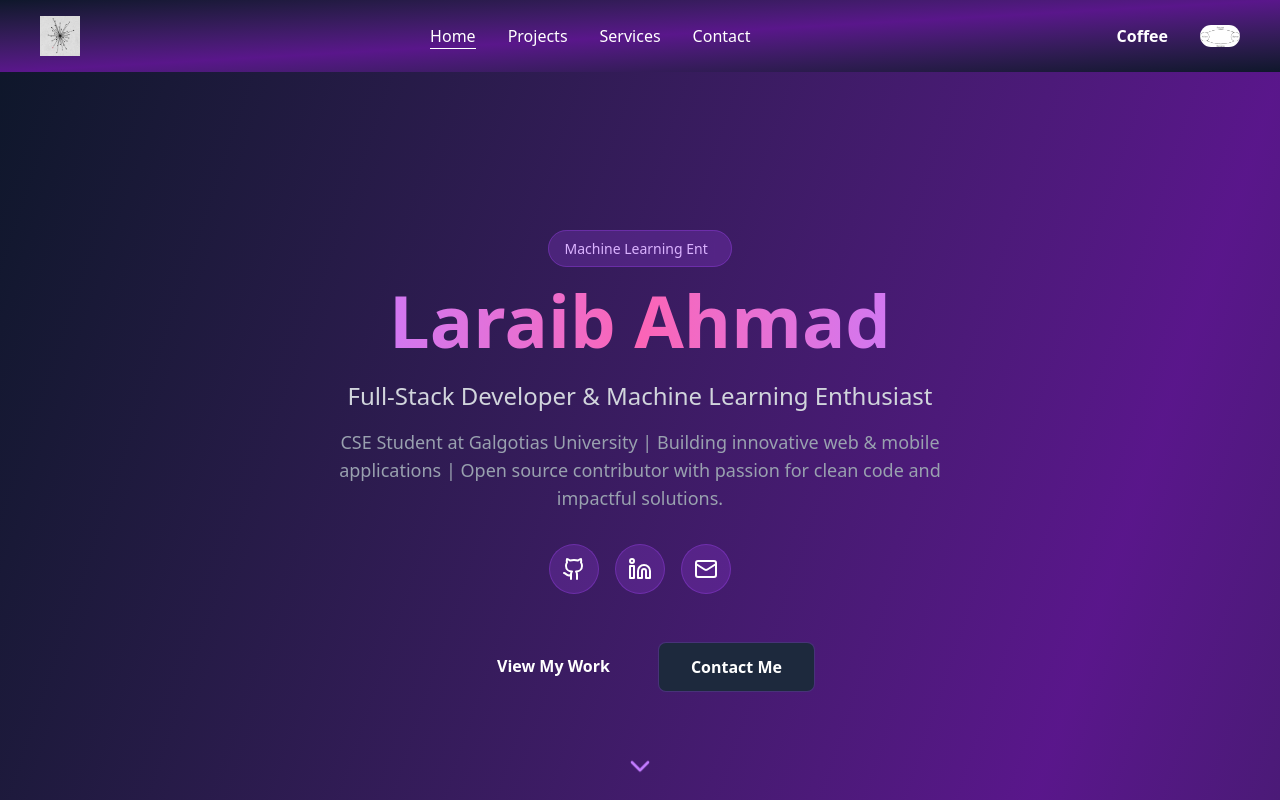
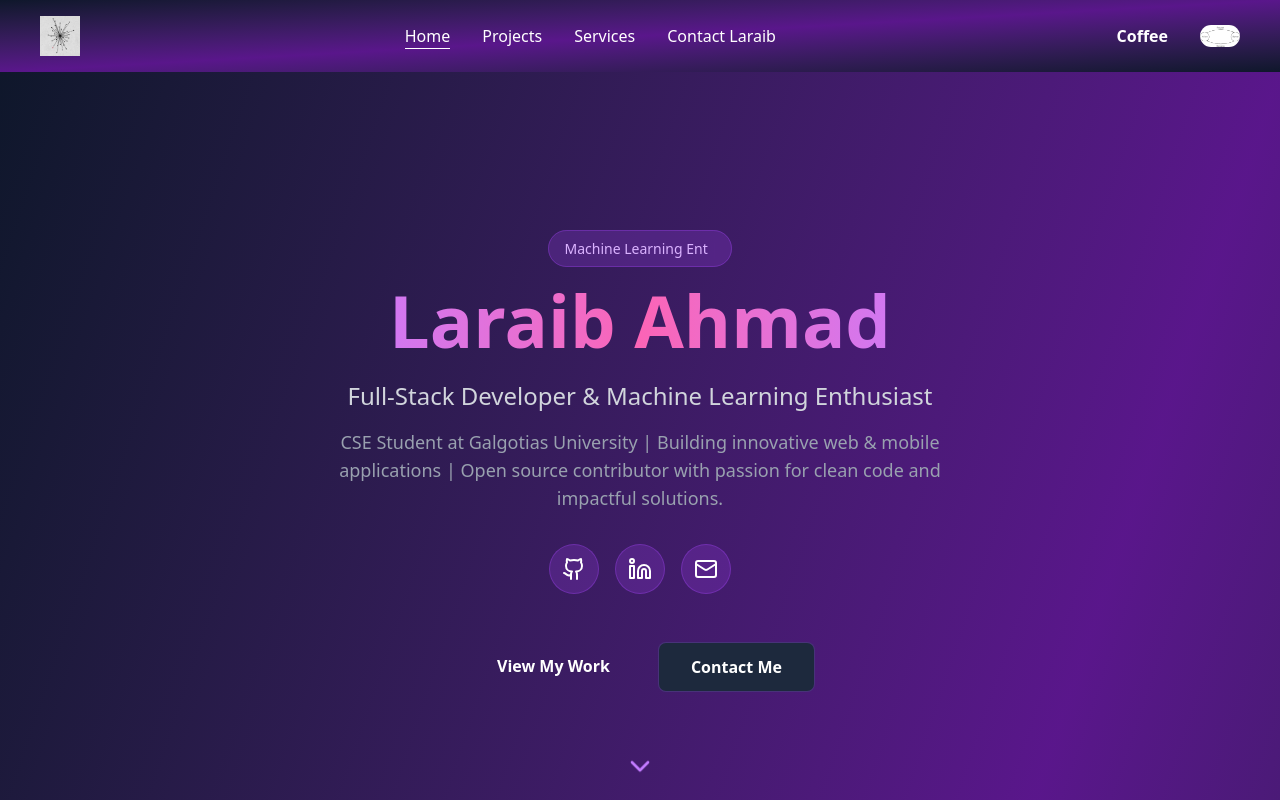
Before and after one commit to Laraib17/my_portfolio, a React (Vite) app: page / in a window 1280 px wide. Shown: the top 800 px of the page. Built offline with nearby package versions, Linux system fonts and the light colour scheme; no server answers; a web font is replaced by a local one.

Commit message:
feat: little changes

```diff
--- a/src/components/Navbar.jsx
+++ b/src/components/Navbar.jsx
@@ -5,7 +5,7 @@ const BasicExample = () => {
   return (
     <div className="flex items-center justify-between sm:items-center px-10 py-4 bg-linear-to-br from-slate-900 via-purple-900 to-slate-900 text-white">
       <div className="sm:items-center-safe h-10 w-10 ">
-        <img src={logo} alt="logo"/>
+        <img src={logo} alt="logo" />
       </div>
       <ul className="flex gap-8 flex-row text-md font-medium">
         <NavLink to="/" className="flex flex-col items-center gap- ">
@@ -21,19 +21,23 @@ const BasicExample = () => {
           <hr className="border-t border-ptext-teal-500 w-full hidden" />
         </NavLink>
         <NavLink to="/contact" className="flex flex-col items-center gap- ">
-          <p className="hover:text-teal-500">Contact</p>
+          <p className="hover:text-teal-500">Contact Laraib</p>
           <hr className="border-t border-ptext-teal-500 w-full hidden" />
         </NavLink>
       </ul>
       <div className="flex items-center gap-4">
-        <button className="bg-purpl-900 text-white px-4 py-2 rounded-full font-semibold" onClick={() => (null)}>
+        <button
+          className="bg-purpl-900 text-white px-4 py-2 rounded-full font-semibold"
+          onClick={() => null}
+        >
           Coffee
         </button>
         <div className="group relative">
           <img
             className="w-10 cursor-pointer rounded-full"
             src={profile_icon}
-            alt="Profile"/>
+            alt="Profile"
+          />
         </div>
       </div>
     </div>
```
